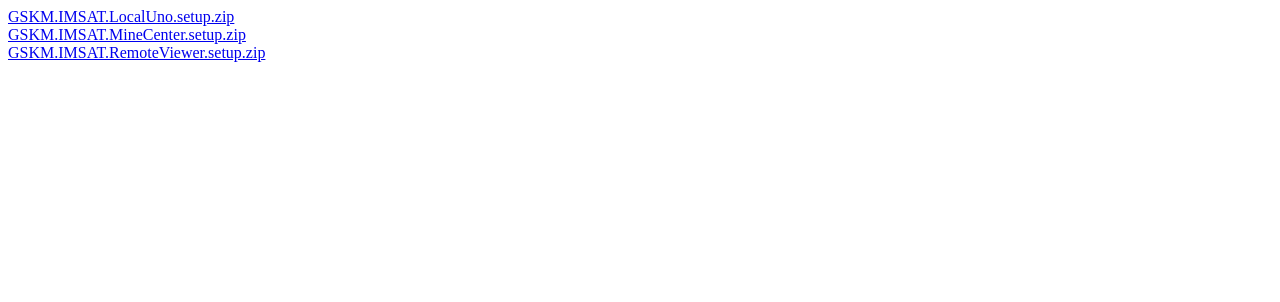
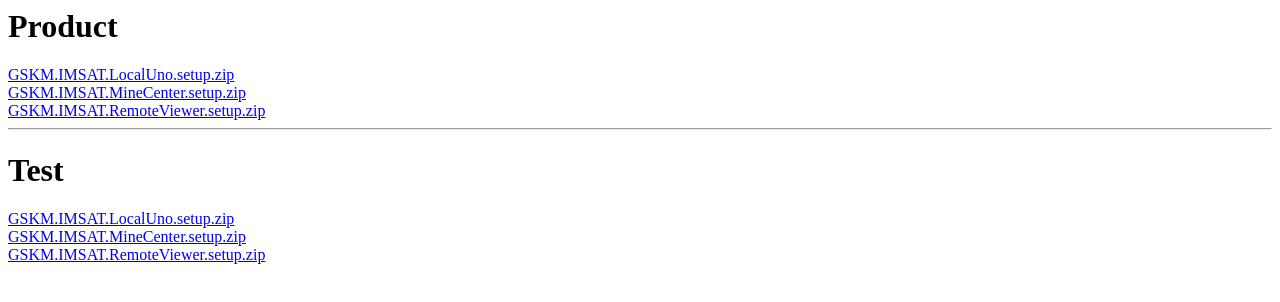
Before and after one commit to KSP-IMSAT/KSP-IMSAT.github.io, a plain HTML site: page index.html in a window 1280 px wide. Drawn offline with Linux system fonts and the light colour scheme.

Commit message:
Update index.html

```diff
--- a/index.html
+++ b/index.html
@@ -1,3 +1,4 @@
+<h1>Product</h1>
 <div>
   <a href="https://github.com/KSP-IMSAT/KSP3_Deploy/raw/master/setup/GSKM.IMSAT.LocalUno.setup.zip" download>GSKM.IMSAT.LocalUno.setup.zip</a>
   <br/>
@@ -5,3 +6,13 @@
   <br/>
   <a href="https://github.com/KSP-IMSAT/KSP3_Deploy/raw/master/setup/GSKM.IMSAT.RemoteViewer.setup.zip" download>GSKM.IMSAT.RemoteViewer.setup.zip</a>
 </div>
+<hr>
+
+<h1>Test</h1>
+<div>
+  <a href="https://github.com/KSP-IMSAT/KSP3_Deploy/raw/test/setup/GSKM.IMSAT.LocalUno.setup.zip" download>GSKM.IMSAT.LocalUno.setup.zip</a>
+  <br/>
+  <a href="https://github.com/KSP-IMSAT/KSP3_Deploy/raw/test/setup/GSKM.IMSAT.MineCenter.setup.zip" download>GSKM.IMSAT.MineCenter.setup.zip</a>
+  <br/>
+  <a href="https://github.com/KSP-IMSAT/KSP3_Deploy/raw/test/setup/GSKM.IMSAT.RemoteViewer.setup.zip" download>GSKM.IMSAT.RemoteViewer.setup.zip</a>
+</div>
```
